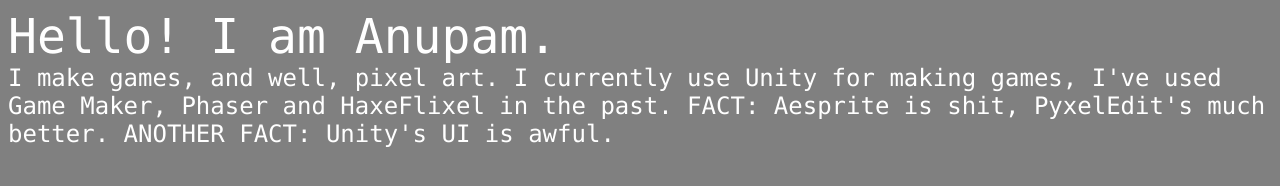
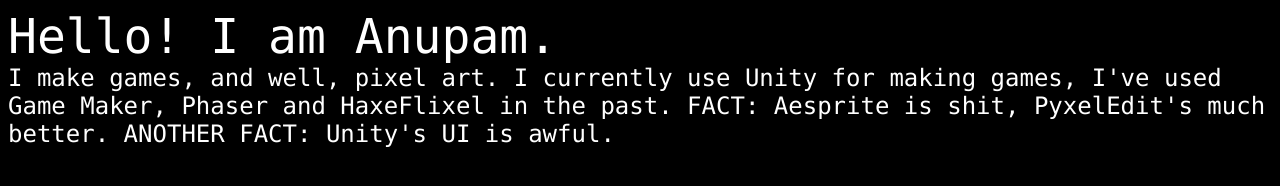
Before and after one commit to fairlylocal/fairlylocal.github.io, a plain HTML site: page index.html in a window 1280 px wide. Drawn offline with Linux system fonts and the light colour scheme.

Commit message:
Update index.html

```diff
--- a/index.html
+++ b/index.html
@@ -2,7 +2,7 @@
 <html>
 	<head>
 		<title>Anupam </title>
-		<body bgcolor="gray" text="white">
+		<body bgcolor="black" text="white">
 			<font face="Consolas" size="20">Hello! I am Anupam.</font><br />
 			<font face="Consolas" size="5">
 
```
